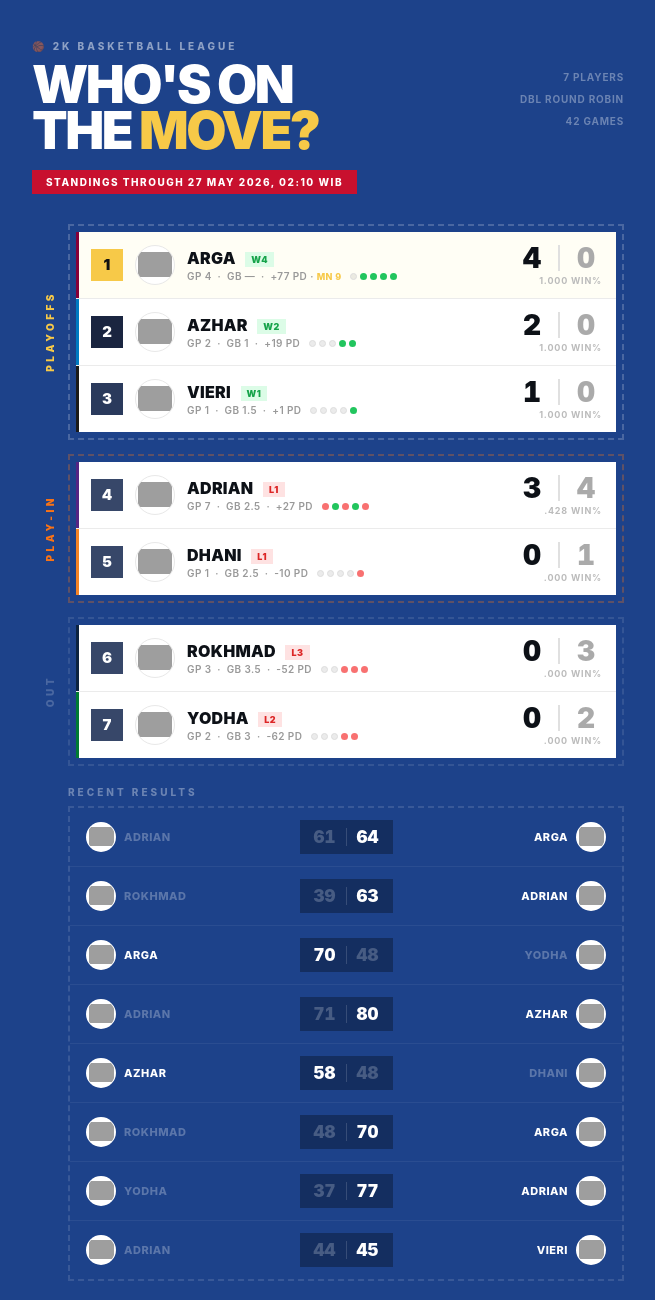
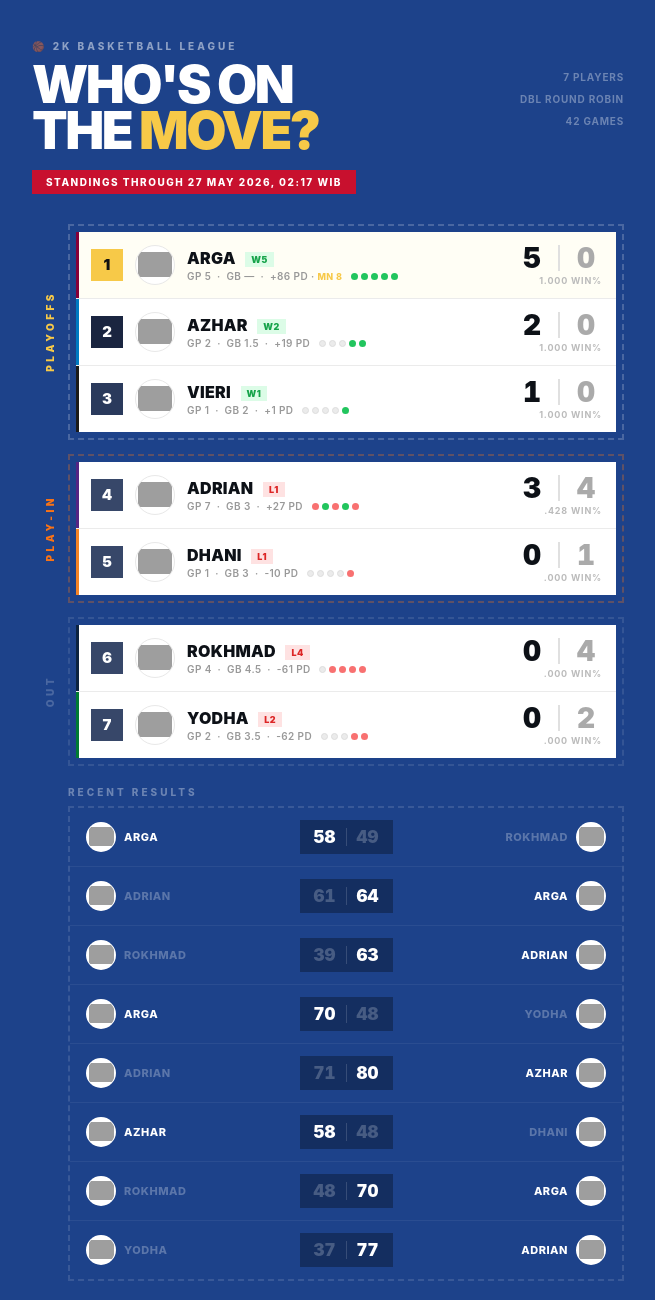
Before and after one commit to adriansalim28/2k-standings, a website: page index.html in a window 1280 px wide. Shown: the top 1300 px of the page, without its empty margins (312-967 px from the left). Drawn offline with Linux system fonts and the light colour scheme; grey boxes are pictures that could not be loaded.

Commit message:
standings: 27 May 2026, 02:17 WIB

```diff
--- a/index.html
+++ b/index.html
@@ -256,7 +256,7 @@ footer{
   <div class="header-top">
     <div>
       <div class="header-title">WHO'S ON<br>THE <em>MOVE?</em></div>
-      <div class="header-datebadge">Standings through 27 May 2026, 02:10 WIB</div>
+      <div class="header-datebadge">Standings through 27 May 2026, 02:17 WIB</div>
     </div>
     <div class="header-right">
       7 Players<br>
@@ -279,12 +279,12 @@ footer{
           <img src="https://a.espncdn.com/i/teamlogos/nba/500/cle.png" alt="Cavaliers" loading="lazy">
         </div>
         <div class="player-info">
-          <div class="player-name">ARGA <span class="strk-badge strk-w">W4</span></div>
-          <div class="player-sub">GP 4 &nbsp;·&nbsp; GB — &nbsp;·&nbsp; +77 PD&nbsp;·&nbsp;<span class="mn-badge">MN 9</span> &nbsp; <span class="l5-row"><span class="l5-dot l5-empty"></span><span class="l5-dot l5-w"></span><span class="l5-dot l5-w"></span><span class="l5-dot l5-w"></span><span class="l5-dot l5-w"></span></span></div>
+          <div class="player-name">ARGA <span class="strk-badge strk-w">W5</span></div>
+          <div class="player-sub">GP 5 &nbsp;·&nbsp; GB — &nbsp;·&nbsp; +86 PD&nbsp;·&nbsp;<span class="mn-badge">MN 8</span> &nbsp; <span class="l5-row"><span class="l5-dot l5-w"></span><span class="l5-dot l5-w"></span><span class="l5-dot l5-w"></span><span class="l5-dot l5-w"></span><span class="l5-dot l5-w"></span></span></div>
         </div>
         <div class="record-block">
           <div class="record-nums">
-            <span class="rec-w">4</span>
+            <span class="rec-w">5</span>
             <span class="rec-strip"></span>
             <span class="rec-l">0</span>
           </div>
@@ -301,7 +301,7 @@ footer{
         </div>
         <div class="player-info">
           <div class="player-name">AZHAR <span class="strk-badge strk-w">W2</span></div>
-          <div class="player-sub">GP 2 &nbsp;·&nbsp; GB 1 &nbsp;·&nbsp; +19 PD &nbsp; <span class="l5-row"><span class="l5-dot l5-empty"></span><span class="l5-dot l5-empty"></span><span class="l5-dot l5-empty"></span><span class="l5-dot l5-w"></span><span class="l5-dot l5-w"></span></span></div>
+          <div class="player-sub">GP 2 &nbsp;·&nbsp; GB 1.5 &nbsp;·&nbsp; +19 PD &nbsp; <span class="l5-row"><span class="l5-dot l5-empty"></span><span class="l5-dot l5-empty"></span><span class="l5-dot l5-empty"></span><span class="l5-dot l5-w"></span><span class="l5-dot l5-w"></span></span></div>
         </div>
         <div class="record-block">
           <div class="record-nums">
@@ -322,7 +322,7 @@ footer{
         </div>
         <div class="player-info">
           <div class="player-name">VIERI <span class="strk-badge strk-w">W1</span></div>
-          <div class="player-sub">GP 1 &nbsp;·&nbsp; GB 1.5 &nbsp;·&nbsp; +1 PD &nbsp; <span class="l5-row"><span class="l5-dot l5-empty"></span><span class="l5-dot l5-empty"></span><span class="l5-dot l5-empty"></span><span class="l5-dot l5-empty"></span><span class="l5-dot l5-w"></span></span></div>
+          <div class="player-sub">GP 1 &nbsp;·&nbsp; GB 2 &nbsp;·&nbsp; +1 PD &nbsp; <span class="l5-row"><span class="l5-dot l5-empty"></span><span class="l5-dot l5-empty"></span><span class="l5-dot l5-empty"></span><span class="l5-dot l5-empty"></span><span class="l5-dot l5-w"></span></span></div>
         </div>
         <div class="record-block">
           <div class="record-nums">
@@ -349,7 +349,7 @@ footer{
         </div>
         <div class="player-info">
           <div class="player-name">ADRIAN <span class="strk-badge strk-l">L1</span></div>
-          <div class="player-sub">GP 7 &nbsp;·&nbsp; GB 2.5 &nbsp;·&nbsp; +27 PD &nbsp; <span class="l5-row"><span class="l5-dot l5-l"></span><span class="l5-dot l5-w"></span><span class="l5-dot l5-l"></span><span class="l5-dot l5-w"></span><span class="l5-dot l5-l"></span></span></div>
+          <div class="player-sub">GP 7 &nbsp;·&nbsp; GB 3 &nbsp;·&nbsp; +27 PD &nbsp; <span class="l5-row"><span class="l5-dot l5-l"></span><span class="l5-dot l5-w"></span><span class="l5-dot l5-l"></span><span class="l5-dot l5-w"></span><span class="l5-dot l5-l"></span></span></div>
         </div>
         <div class="record-block">
           <div class="record-nums">
@@ -370,7 +370,7 @@ footer{
         </div>
         <div class="player-info">
           <div class="player-name">DHANI <span class="strk-badge strk-l">L1</span></div>
-          <div class="player-sub">GP 1 &nbsp;·&nbsp; GB 2.5 &nbsp;·&nbsp; -10 PD &nbsp; <span class="l5-row"><span class="l5-dot l5-empty"></span><span class="l5-dot l5-empty"></span><span class="l5-dot l5-empty"></span><span class="l5-dot l5-empty"></span><span class="l5-dot l5-l"></span></span></div>
+          <div class="player-sub">GP 1 &nbsp;·&nbsp; GB 3 &nbsp;·&nbsp; -10 PD &nbsp; <span class="l5-row"><span class="l5-dot l5-empty"></span><span class="l5-dot l5-empty"></span><span class="l5-dot l5-empty"></span><span class="l5-dot l5-empty"></span><span class="l5-dot l5-l"></span></span></div>
         </div>
         <div class="record-block">
           <div class="record-nums">
@@ -396,14 +396,14 @@ footer{
           <img src="https://a.espncdn.com/i/teamlogos/nba/500/min.png" alt="Wolves" loading="lazy">
         </div>
         <div class="player-info">
-          <div class="player-name">ROKHMAD <span class="strk-badge strk-l">L3</span></div>
-          <div class="player-sub">GP 3 &nbsp;·&nbsp; GB 3.5 &nbsp;·&nbsp; -52 PD &nbsp; <span class="l5-row"><span class="l5-dot l5-empty"></span><span class="l5-dot l5-empty"></span><span class="l5-dot l5-l"></span><span class="l5-dot l5-l"></span><span class="l5-dot l5-l"></span></span></div>
+          <div class="player-name">ROKHMAD <span class="strk-badge strk-l">L4</span></div>
+          <div class="player-sub">GP 4 &nbsp;·&nbsp; GB 4.5 &nbsp;·&nbsp; -61 PD &nbsp; <span class="l5-row"><span class="l5-dot l5-empty"></span><span class="l5-dot l5-l"></span><span class="l5-dot l5-l"></span><span class="l5-dot l5-l"></span><span class="l5-dot l5-l"></span></span></div>
         </div>
         <div class="record-block">
           <div class="record-nums">
             <span class="rec-w">0</span>
             <span class="rec-strip"></span>
-            <span class="rec-l">3</span>
+            <span class="rec-l">4</span>
           </div>
           <div class="record-pct">.000 WIN%</div>
         </div>
@@ -418,7 +418,7 @@ footer{
         </div>
         <div class="player-info">
           <div class="player-name">YODHA <span class="strk-badge strk-l">L2</span></div>
-          <div class="player-sub">GP 2 &nbsp;·&nbsp; GB 3 &nbsp;·&nbsp; -62 PD &nbsp; <span class="l5-row"><span class="l5-dot l5-empty"></span><span class="l5-dot l5-empty"></span><span class="l5-dot l5-empty"></span><span class="l5-dot l5-l"></span><span class="l5-dot l5-l"></span></span></div>
+          <div class="player-sub">GP 2 &nbsp;·&nbsp; GB 3.5 &nbsp;·&nbsp; -62 PD &nbsp; <span class="l5-row"><span class="l5-dot l5-empty"></span><span class="l5-dot l5-empty"></span><span class="l5-dot l5-empty"></span><span class="l5-dot l5-l"></span><span class="l5-dot l5-l"></span></span></div>
         </div>
         <div class="record-block">
           <div class="record-nums">
@@ -436,6 +436,21 @@ footer{
   <div class="results-label">Recent Results</div>
   <div class="results-zone">
     <div class="result-card">
+      <div class="result-team result-winner">
+        <div class="result-badge"><img src="https://a.espncdn.com/i/teamlogos/nba/500/cle.png" alt="Arga" loading="lazy"></div>
+        <span class="result-name">ARGA</span>
+      </div>
+      <div class="result-scores">
+        <span class="result-score rscore-win">58</span>
+        <span class="result-strip"></span>
+        <span class="result-score rscore-lose">49</span>
+      </div>
+      <div class="result-team result-team-right result-loser">
+        <span class="result-name">ROKHMAD</span>
+        <div class="result-badge"><img src="https://a.espncdn.com/i/teamlogos/nba/500/min.png" alt="Rokhmad" loading="lazy"></div>
+      </div>
+    </div>
+<div class="result-card">
       <div class="result-team result-loser">
         <div class="result-badge"><img src="https://a.espncdn.com/i/teamlogos/nba/500/lal.png" alt="Adrian" loading="lazy"></div>
         <span class="result-name">ADRIAN</span>
@@ -540,21 +555,6 @@ footer{
         <div class="result-badge"><img src="https://a.espncdn.com/i/teamlogos/nba/500/lal.png" alt="Adrian" loading="lazy"></div>
       </div>
     </div>
-<div class="result-card">
-      <div class="result-team result-loser">
-        <div class="result-badge"><img src="https://a.espncdn.com/i/teamlogos/nba/500/lal.png" alt="Adrian" loading="lazy"></div>
-        <span class="result-name">ADRIAN</span>
-      </div>
-      <div class="result-scores">
-        <span class="result-score rscore-lose">44</span>
-        <span class="result-strip"></span>
-        <span class="result-score rscore-win">45</span>
-      </div>
-      <div class="result-team result-team-right result-winner">
-        <span class="result-name">VIERI</span>
-        <div class="result-badge"><img src="https://a.espncdn.com/i/teamlogos/nba/500/sa.png" alt="Vieri" loading="lazy"></div>
-      </div>
-    </div>
   </div>
 
   <div class="brk-section">
@@ -620,6 +620,6 @@ footer{
 
 </div>
 
-<footer>2K Season 2026 &nbsp;·&nbsp; Generated 27 May 2026, 02:10 WIB</footer>
+<footer>2K Season 2026 &nbsp;·&nbsp; Generated 27 May 2026, 02:17 WIB</footer>
 </body>
 </html>
```
